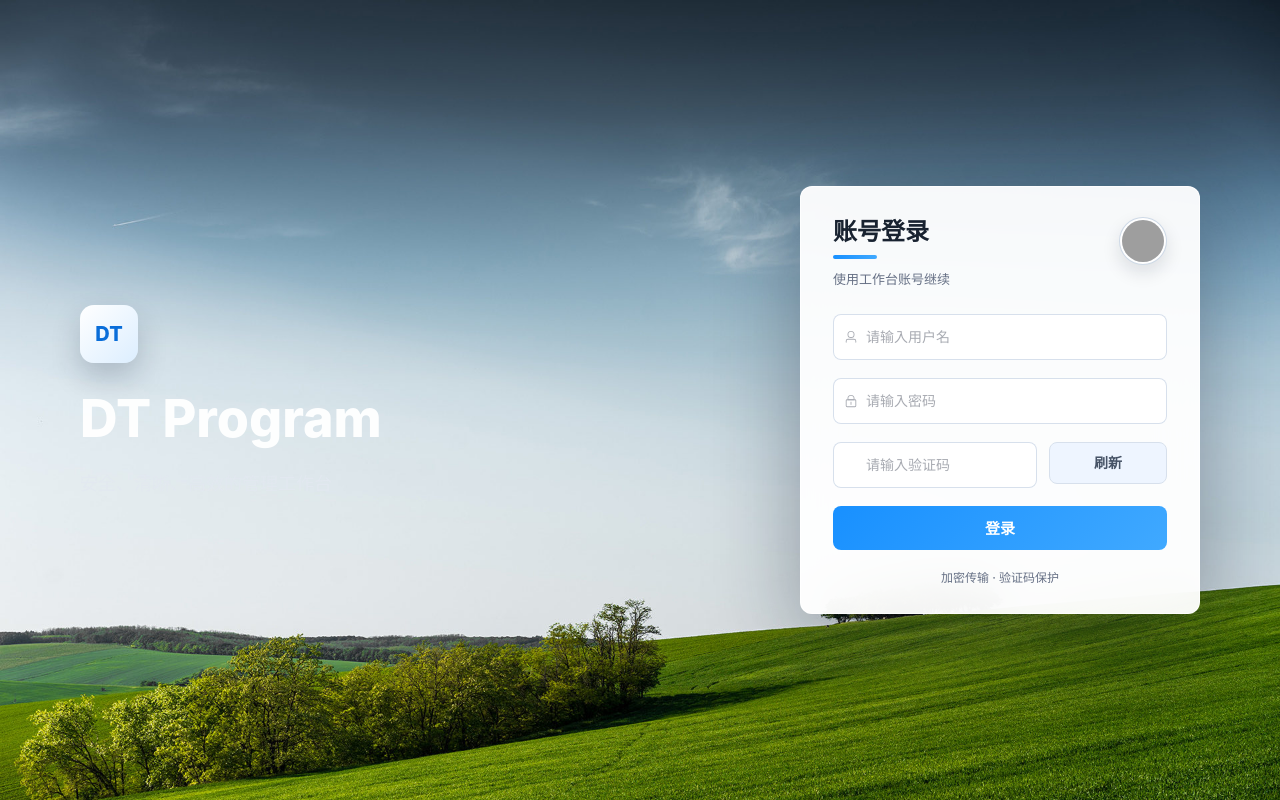
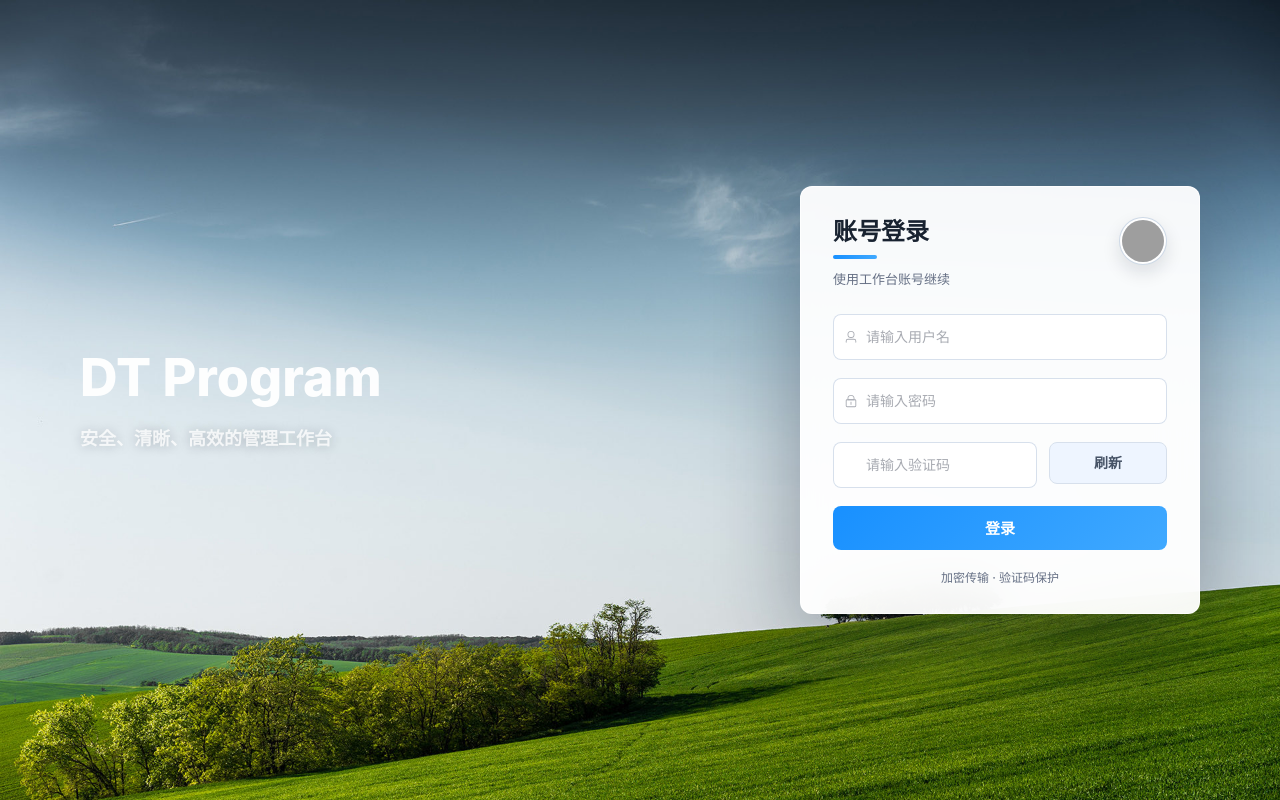
Before and after one commit to dengliang998/DTSoftWeb, a Vue app: page /#/login in a window 1280 px wide. Built offline with nearby package versions, Linux system fonts and the light colour scheme; no server answers; grey boxes are pictures that could not be loaded.

Commit message:
style(login): simplify brand area

```diff
--- a/src/view/Login.vue
+++ b/src/view/Login.vue
@@ -2,7 +2,6 @@
   <div class="login_container" :style="loginContainerStyle">
     <div class="login_shell">
       <section class="login_brand" aria-label="系统信息">
-        <div class="brand_mark">DT</div>
         <div class="brand_copy">
           <div class="login_brand-title">{{ systemName }}</div>
           <div class="login_brand-subtitle">安全、清晰、高效的管理工作台</div>
@@ -320,22 +319,6 @@ export default defineComponent({
   max-width: 560px;
 }
 
-.brand_mark {
-  display: flex;
-  align-items: center;
-  justify-content: center;
-  width: 58px;
-  height: 58px;
-  margin-bottom: 28px;
-  color: var(--dt-primary-dark);
-  font-size: 20px;
-  font-weight: 800;
-  letter-spacing: 0;
-  background: linear-gradient(135deg, #ffffff 0%, #dceeff 100%);
-  border-radius: 14px;
-  box-shadow: 0 14px 30px rgba(11, 27, 51, 0.2);
-}
-
 .brand_copy {
   width: 100%;
 }
@@ -350,11 +333,12 @@ export default defineComponent({
 }
 
 .login_brand-subtitle {
-  margin-top: 22px;
-  color: rgba(226, 232, 240, 0.86);
+  margin-top: 18px;
+  color: rgba(255, 255, 255, 0.78);
   font-size: 18px;
-  font-weight: 500;
+  font-weight: 650;
   letter-spacing: 0;
+  text-shadow: 0 1px 12px rgba(15, 23, 42, 0.22);
 }
 
 .login_box {
@@ -542,8 +526,8 @@ export default defineComponent({
     text-align: center;
   }
 
-  .brand_mark {
-    margin-bottom: 18px;
+  .brand_copy {
+    padding: 0;
   }
 
   .login_brand-title {
```
